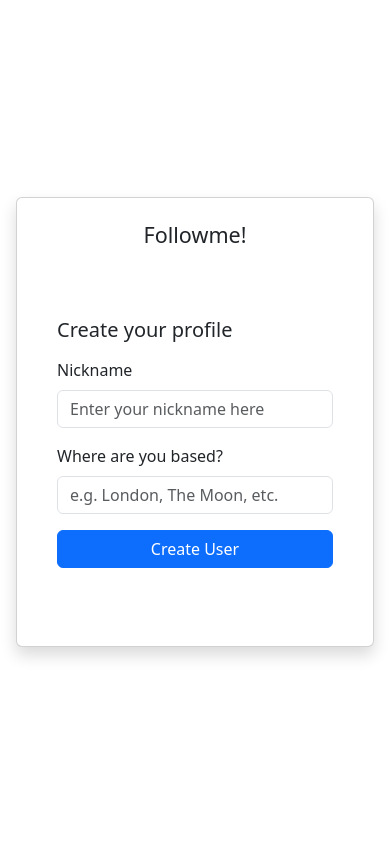
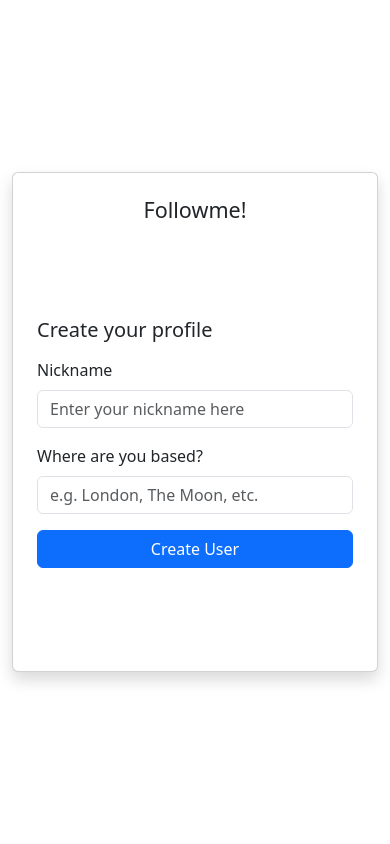
Before and after one commit to scjackman/FollowMe-webapp, a Flask app: page / in a window 390 px wide. Run offline with Flask 3, Linux system fonts and the light colour scheme.

Commit message:
Further improved mobile UI

```diff
--- a/static/main.js
+++ b/static/main.js
@@ -150,6 +150,7 @@ function renderUsersFeed(users, clearExisting = false) {
             <button
                 class="btn btn-outline-secondary btn-sm follow-btn"
                 data-public-user-id="${user.publicUserID}"
+                style="margin-right: 14px;"
                 ${user.isFollowing ? 'disabled' : ''}
             >
                 ${user.isFollowing ? 'Following' : 'Follow'}
--- a/templates/index.html
+++ b/templates/index.html
@@ -6,21 +6,10 @@
     <title>Followme!</title>
     <link rel="stylesheet" href="https://cdn.jsdelivr.net/npm/bootstrap@5.3.3/dist/css/bootstrap.min.css">
     <style>
-        html, body {
-            height: 100%;
-            margin: 0;
-            padding: 0;
-        }
-        body {
-            margin: 0;
-            overflow: hidden;
-            height: 100vh;
-            /* Mobile viewport height fix */
-            height: -webkit-fill-available;
-        }
+        html, body { height: 100%; margin: 0; padding: 0; }
+        body { margin: 0; overflow: hidden; height: 100vh; }
         .center-viewport {
             min-height: 100vh;
-            min-height: -webkit-fill-available;
             display: flex;
             align-items: center;
             justify-content: center;
@@ -28,9 +17,7 @@
         .main-card {
             width: 100%;
             max-width: 400px;
-            /* Use min-height instead of fixed height for better mobile responsiveness */
-            min-height: 500px;
-            max-height: 90vh;
+            height: 500px;
             display: flex;
             flex-direction: column;
         }
@@ -93,28 +80,6 @@
             0% { transform: rotate(0deg); }
             100% { transform: rotate(360deg); }
         }
-
-        /* Mobile-specific improvements */
-        @media (max-width: 768px) {
-            .container {
-                padding: 0 1rem;
-            }
-            .main-card {
-                min-height: 450px;
-                max-height: 85vh;
-            }
-            .card-body {
-                padding: 1rem !important;
-            }
-        }
-
-        /* Handle mobile browser address bar */
-        @media screen and (max-height: 600px) {
-            .main-card {
-                min-height: 400px;
-                max-height: 80vh;
-            }
-        }
     </style>
 </head>
 <body>
```
